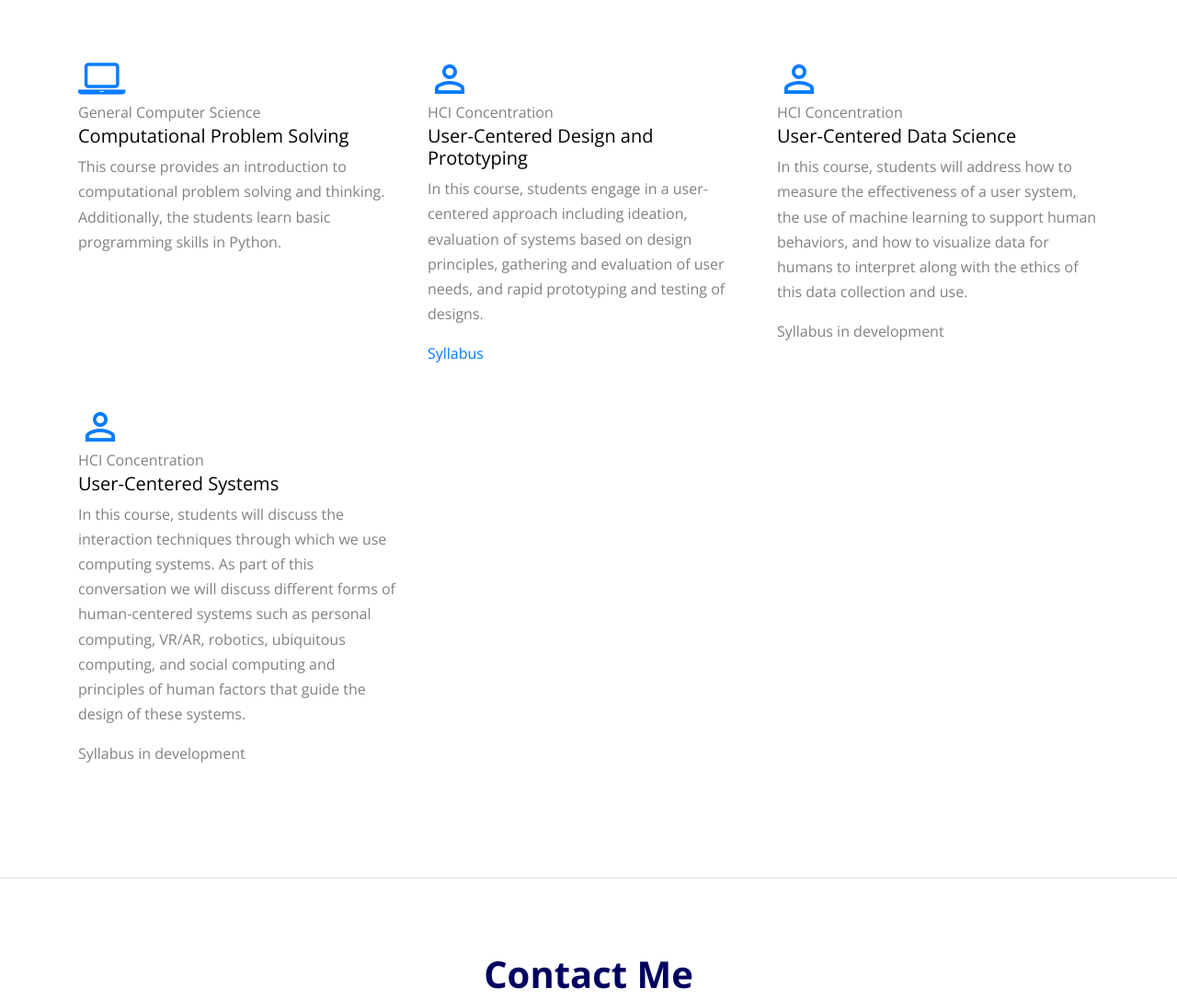
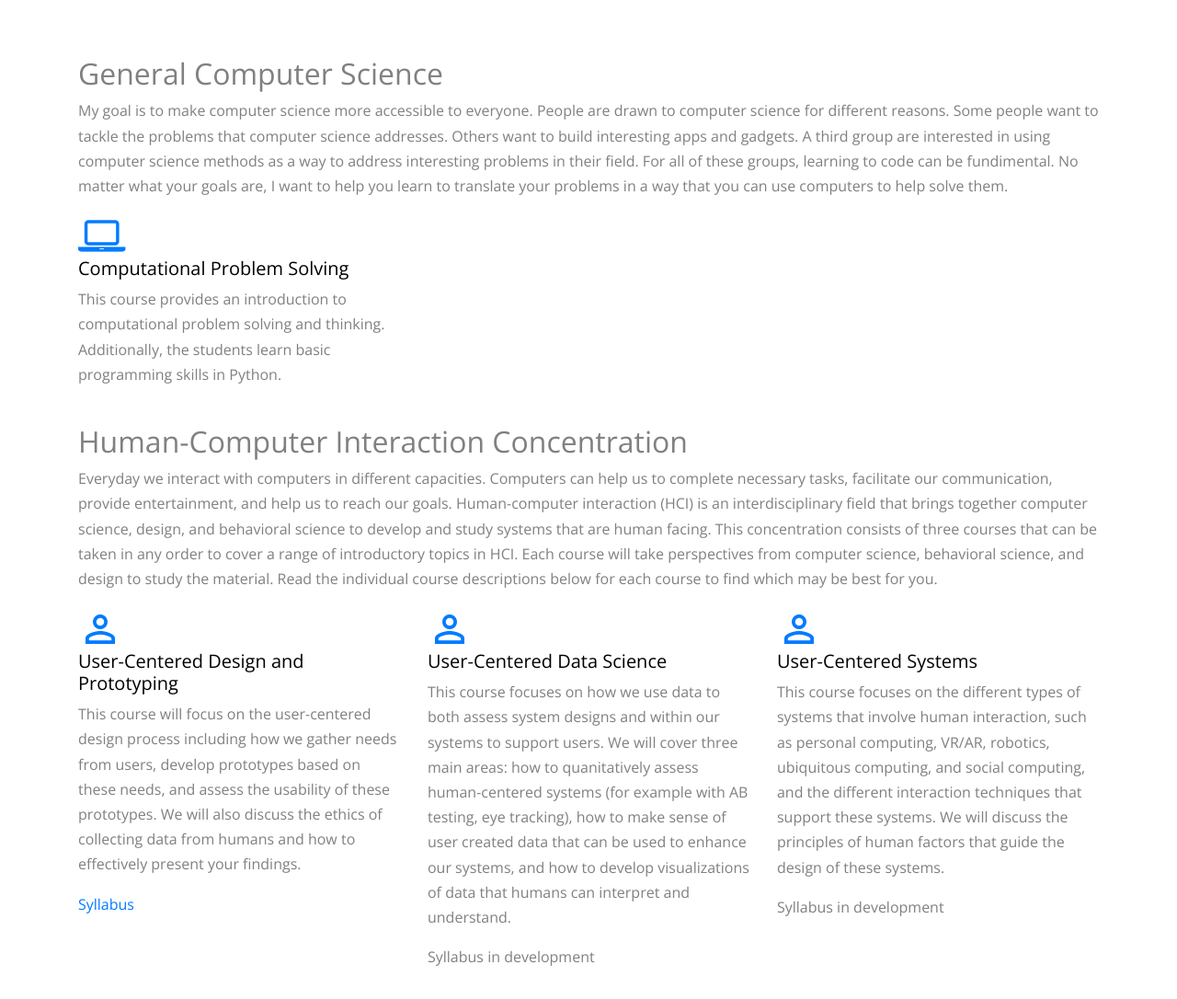
Before and after one commit to jkolsen/jkolsen.github.io, a plain HTML site: page index.html in a window 1280 px wide. Shown: the part 2217-3303 px from the top of the page at 92% size. Drawn offline with nearby package versions, Linux system fonts and the light colour scheme; a script that the page names is missing; files whose address does not match are found by name.

Commit message:
changed the teaching section and the footer

```diff
--- a/css/style.css
+++ b/css/style.css
@@ -114,7 +114,7 @@ body:after {
 
 .site-footer {
   padding: 4em 0;
-  background: #333333; }
+  background: #FFFFFF; }
   @media (min-width: 768px) {
     .site-footer {
       padding: 0 0; } }
@@ -123,16 +123,16 @@ body:after {
   .site-footer p {
     color: #737373; }
   .site-footer h2, .site-footer h3, .site-footer h4, .site-footer h5 {
-    color: #fff; }
+    color: #000; }
   .site-footer a {
     color: #999999; }
     .site-footer a:hover {
-      color: white; }
+      color: #000; }
   .site-footer ul li {
     margin-bottom: 10px; }
   .site-footer .footer-heading {
     font-size: 16px;
-    color: #fff; }
+    color: #000; }
 
 .bg-text-line {
   display: inline;
--- a/index.html
+++ b/index.html
@@ -246,7 +246,7 @@
               <div class="card-body">
                 <h2>Small Projects</h2>
                 <p>
-                  In coordination with colleagues, I have had the oppotunity to work on a set of smaller projects that involve a range of HCI methodologies and data analysis of educational-based data.
+                  In coordination with colleagues, I have had the opportunity to work on a set of smaller projects that involve a range of HCI methodologies and data analysis of educational-based data.
                   I have collaborated within the field of HCI on projects around privacy and the value of digital archives.
                   As a postodctoral researcher, I collaborated with many members of the CHILI Lab around topics including educational robotics, vocational education, and educational data mining.
                 </p>
@@ -266,42 +266,64 @@
             <h2 class="section-title mb-3">Teaching</h2>
           </div>
         </div>
+        <div>
+          <h2>General Computer Science</h2>
+          <p>My goal is to make computer science more accessible to everyone. People are drawn to computer science for different reasons.
+            Some people want to tackle the problems that computer science addresses. Others want to build interesting apps and gadgets.
+            A third group are interested in using computer science methods as a way to address interesting problems in their field. For all
+            of these groups, learning to code can be fundimental. No matter what your goals are, I want to help you learn to translate your
+            problems in a way that you can use computers to help solve them.</p>
+        </div>
         <div class="row align-items-stretch">
-          <div class="col-md-6 col-lg-4 mb-4 mb-lg-4" data-aos="fade-up">
+          <div class="col-md-6 col-lg-4 mb-4 mb-lg-4" data-aos="fade-up" data-aos-delay="100">
             <div class="unit-4">
-              <div class="unit-4-icon mr-4"><span class="text-primary icon-laptop"></span>General Computer Science</div>
+              <div class="unit-4-icon mr-4"><span class="text-primary icon-laptop"></span></div>
               <div>
                 <h3>Computational Problem Solving</h3>
                 <p>This course provides an introduction to computational problem solving and thinking. Additionally, the students learn basic programming skills in Python.</p>
               </div>
             </div>
           </div>
+        </div>
+        <div>
+          <h2>Human-Computer Interaction Concentration</h2>
+          <p>Everyday we interact with computers in different capacities. Computers can help us to complete
+            necessary tasks, facilitate our communication, provide entertainment, and help us to reach our goals.
+            Human-computer interaction (HCI) is an interdisciplinary field that brings together computer science, design,
+            and behavioral science to develop and study systems that are human facing.
+
+            This concentration consists of three courses that can be taken in any order to cover a range of introductory topics
+            in HCI. Each course will take perspectives from computer science, behavioral science, and design to study the material.
+            Read the individual course descriptions below for each course to find which may be best for you.
+          </p>
+        </div>
+        <div class="row align-items-stretch">
           <div class="col-md-6 col-lg-4 mb-4 mb-lg-4" data-aos="fade-up" data-aos-delay="100">
             <div class="unit-4">
-              <div class="unit-4-icon mr-4"><span class="text-primary icon-person_outline"></span>HCI Concentration</div>
+              <div class="unit-4-icon mr-4"><span class="text-primary icon-person_outline"></span></div>
               <div>
                 <h3>User-Centered Design and Prototyping</h3>
-                <p>In this course, students engage in a user-centered approach including ideation, evaluation of systems based on design principles, gathering and evaluation of user needs, and rapid prototyping and testing of designs.</p>
+                <p>This course will focus on the user-centered design process including how we gather needs from users, develop prototypes based on these needs, and assess the usability of these prototypes. We will also discuss the ethics of collecting data from humans and how to effectively present your findings.</p>
                 <p><a href="files/comp494-fa20-syllabus.pdf">Syllabus</a></p>
               </div>
             </div>
           </div>
           <div class="col-md-6 col-lg-4 mb-4 mb-lg-4" data-aos="fade-up" data-aos-delay="100">
             <div class="unit-4">
-              <div class="unit-4-icon mr-4"><span class="text-primary icon-person_outline"></span>HCI Concentration</div>
+              <div class="unit-4-icon mr-4"><span class="text-primary icon-person_outline"></span></div>
               <div>
                 <h3>User-Centered Data Science</h3>
-                <p>In this course, students will address how to measure the effectiveness of a user system, the use of machine learning to support human behaviors, and how to visualize data for humans to interpret along with the ethics of this data collection and use.</p>
+                <p>This course focuses on how we use data to both assess system designs and within our systems to support users. We will cover three main areas: how to quanitatively assess human-centered systems (for example with AB testing, eye tracking), how to make sense of user created data that can be used to enhance our systems, and how to develop visualizations of data that humans can interpret and understand.</p>
                 <p>Syllabus in development</p>
               </div>
             </div>
           </div>
           <div class="col-md-6 col-lg-4 mb-4 mb-lg-4" data-aos="fade-up" data-aos-delay="100">
             <div class="unit-4">
-              <div class="unit-4-icon mr-4"><span class="text-primary icon-person_outline"></span>HCI Concentration</div>
+              <div class="unit-4-icon mr-4"><span class="text-primary icon-person_outline"></span></div>
               <div>
                 <h3>User-Centered Systems</h3>
-                <p>In this course, students will discuss the interaction techniques through which we use computing systems. As part of this conversation we will discuss different forms of human-centered systems such as personal computing, VR/AR, robotics, ubiquitous computing, and social computing and principles of human factors that guide the design of these systems.</p>
+                <p>This course focuses on the different types of systems that involve human interaction, such as personal computing, VR/AR, robotics, ubiquitous computing, and social computing, and the different interaction techniques that support these systems. We will discuss the principles of human factors that guide the design of these systems.</p>
                 <p>Syllabus in development</p>
               </div>
             </div>
@@ -477,17 +499,16 @@
     <footer class="site-footer">
       <div class="container">
 
-        <div class="row pt-5 mt-5 text-center">
-          <div class="col-md-12">
-              <p>
+          <div class="col-md-12 text-center">
+            <p>
             <!-- Link back to Colorlib can't be removed. Template is licensed under CC BY 3.0. -->
-            Copyright &copy;<script>document.write(new Date().getFullYear());</script> All rights reserved | This template is made with <i class="icon-heart text-danger" aria-hidden="true"></i> by <a href="https://colorlib.com" target="_blank" >Colorlib</a>
+            Copyright &copy;<script>document.write(new Date().getFullYear());</script> All rights reserved | This website builds on a template by <a href="https://colorlib.com" target="_blank" >Colorlib</a>
             <!-- Link back to Colorlib can't be removed. Template is licensed under CC BY 3.0. -->
             </p>
 
           </div>
 
-        </div>
+
       </div>
     </footer>
 
```
